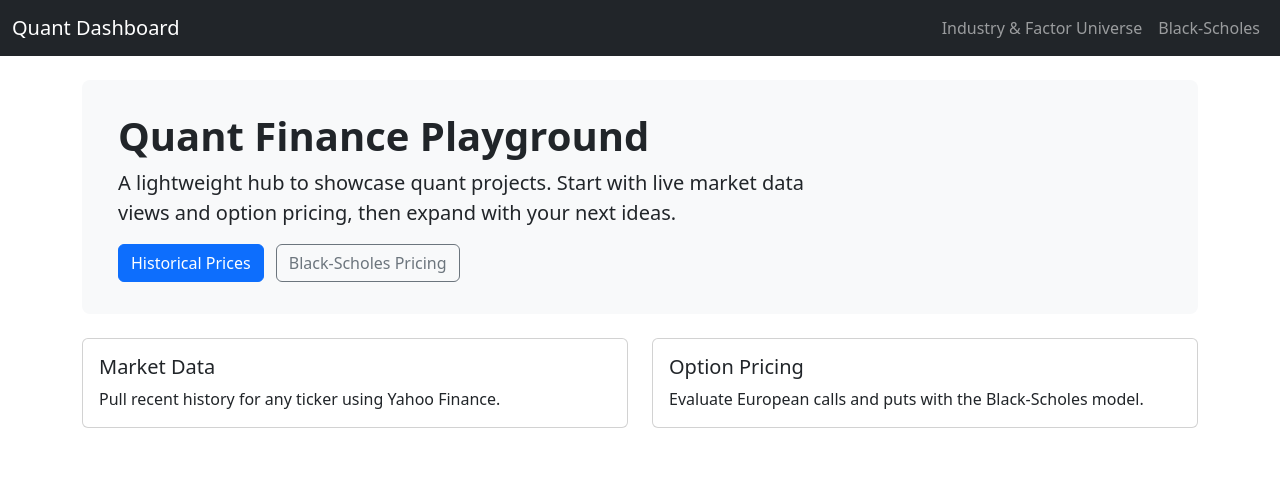
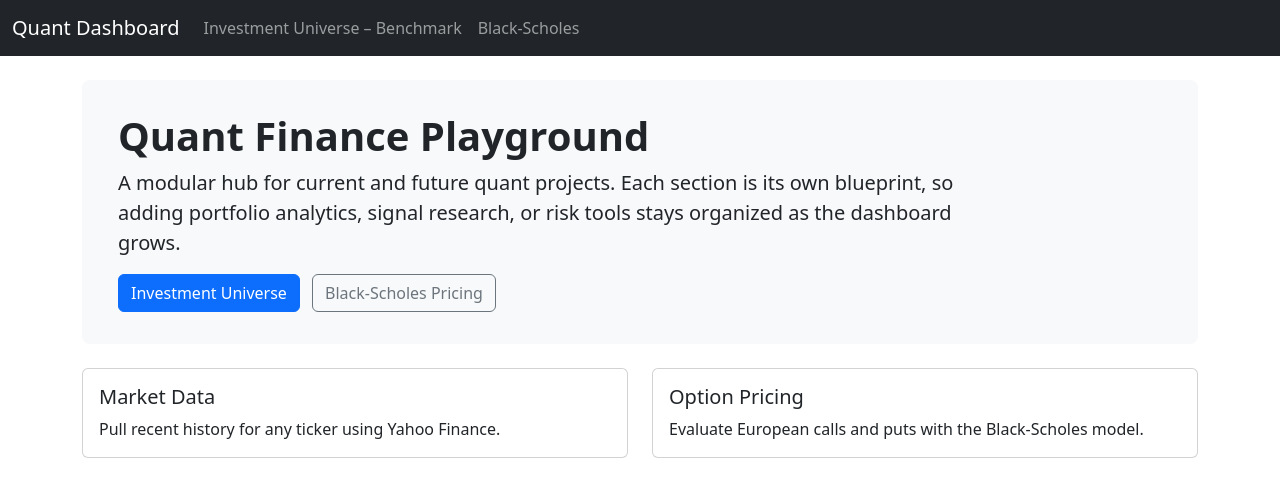
Before and after one commit to Ryanmilgrim/quant_dashboard, a Flask app: page / in a window 1280 px wide. Shown: the top 497 px of the page. Run offline with Flask 3, Linux system fonts and the light colour scheme.

Commit message:
Refactor into blueprints and improve benchmark page

```diff
--- /dev/null
+++ b/app/blueprints/__init__.py
@@ -0,0 +1,3 @@
+"""Application blueprints for modular feature areas."""
+
+__all__ = ["core", "universe", "options"]
--- /dev/null
+++ b/app/blueprints/core/__init__.py
@@ -0,0 +1,3 @@
+from .routes import core_bp
+
+__all__ = ["core_bp"]
--- /dev/null
+++ b/app/blueprints/core/routes.py
@@ -0,0 +1,8 @@
+from flask import Blueprint, render_template
+
+core_bp = Blueprint("core", __name__)
+
+
+@core_bp.route("/")
+def home():
+    return render_template("core/index.html")
--- /dev/null
+++ b/app/blueprints/options/__init__.py
@@ -0,0 +1,3 @@
+from .routes import options_bp
+
+__all__ = ["options_bp"]
--- /dev/null
+++ b/app/blueprints/universe/__init__.py
@@ -0,0 +1,3 @@
+from .routes import universe_bp
+
+__all__ = ["universe_bp"]
--- a/app/routes.py
+++ /dev/null
@@ -1,112 +0,0 @@
-from datetime import date, timedelta
-from typing import Optional
-
-import numpy as np
-
-from flask import Blueprint, flash, render_template, request
-
-from .services.market_data import SUPPORTED_INDUSTRY_UNIVERSES, fetch_ff_industry_daily
-from .services.options import black_scholes_price
-
-main_bp = Blueprint("main", __name__)
-
-
-@main_bp.route("/")
-def index():
-    return render_template("index.html")
-
-
-@main_bp.route("/historical", methods=["GET", "POST"])
-def historical_prices():
-    chart_data: Optional[dict] = None
-    end_default = date.today()
-    start_default = end_default - timedelta(days=365 * 50)
-
-    selected_universe = request.form.get("universe") or "5"
-    weighting = request.form.get("weighting", "value")
-    start_date_value = request.form.get("start_date") or start_default.isoformat()
-    end_date_value = request.form.get("end_date") or end_default.isoformat()
-
-    try:
-        universe = int(selected_universe)
-        if universe not in SUPPORTED_INDUSTRY_UNIVERSES:
-            raise ValueError("Unsupported universe")
-
-        start_date = date.fromisoformat(start_date_value)
-        end_date = date.fromisoformat(end_date_value)
-
-        df = fetch_ff_industry_daily(
-            universe,
-            weighting=weighting,  # type: ignore[arg-type]
-            start_date=start_date,
-            end_date=end_date,
-            return_form="log",
-        )
-
-        if df.empty:
-            flash("No data returned for the requested range.", "warning")
-        else:
-            cumulative_growth = np.exp(df.cumsum()) * 100
-            chart_data = {
-                "dates": [dt.strftime("%Y-%m-%d") for dt in cumulative_growth.index],
-                "series": [
-                    {"label": col, "data": cumulative_growth[col].round(4).tolist()}
-                    for col in cumulative_growth.columns
-                ],
-            }
-    except ValueError:
-        if request.method == "POST":
-            flash("Please provide valid inputs.", "danger")
-    except Exception:
-        if request.method == "POST":
-            flash("Unable to retrieve Fama-French industry data right now.", "danger")
-
-    return render_template(
-        "historical.html",
-        chart_data=chart_data,
-        universes=SUPPORTED_INDUSTRY_UNIVERSES,
-        selected_universe=selected_universe,
-        weighting=weighting,
-        start_date_value=start_date_value,
-        end_date_value=end_date_value,
-    )
-
-
-@main_bp.route("/black-scholes", methods=["GET", "POST"])
-def black_scholes_view():
-    price: Optional[float] = None
-    inputs = {
-        "underlying_price": request.form.get("underlying_price", ""),
-        "strike_price": request.form.get("strike_price", ""),
-        "time_to_expiry": request.form.get("time_to_expiry", ""),
-        "risk_free_rate": request.form.get("risk_free_rate", ""),
-        "volatility": request.form.get("volatility", ""),
-        "option_type": request.form.get("option_type", "call"),
-    }
-
-    if request.method == "POST":
-        try:
-            underlying_price = float(inputs["underlying_price"])
-            strike_price = float(inputs["strike_price"])
-            time_to_expiry = float(inputs["time_to_expiry"])
-            risk_free_rate = float(inputs["risk_free_rate"]) / 100
-            volatility = float(inputs["volatility"]) / 100
-            option_type = inputs["option_type"]
-
-            if option_type not in {"call", "put"}:
-                raise ValueError("Invalid option type")
-
-            price = black_scholes_price(
-                spot=underlying_price,
-                strike=strike_price,
-                time_to_expiry=time_to_expiry,
-                risk_free_rate=risk_free_rate,
-                volatility=volatility,
-                option_type=option_type,
-            )
-        except ValueError:
-            flash("Please provide valid numeric inputs.", "danger")
-        except Exception:
-            flash("Unable to calculate option price right now.", "danger")
-
-    return render_template("black_scholes.html", price=price, form_values=inputs)
--- a/app/services/market_data.py
+++ b/app/services/market_data.py
@@ -5,6 +5,7 @@ import time
 import zipfile
 from dataclasses import dataclass
 from datetime import date
+from functools import lru_cache
 from pathlib import Path
 from typing import Literal, Optional
 
@@ -159,7 +160,55 @@ def fetch_ff_industry_daily(
     return df
 
 
+@lru_cache(maxsize=32)
+def _get_full_industry_history(
+    universe: int, weighting: Weighting = "value", return_form: ReturnForm = "log"
+) -> pd.DataFrame:
+    """Download and cache the full history for a given industry universe.
+
+    The result is cached in-process to avoid repeated downloads and keep
+    interactive chart updates responsive. Consumers should slice the returned
+    DataFrame to their desired date range to avoid mutating the cached object.
+    """
+
+    return fetch_ff_industry_daily(
+        universe,
+        weighting=weighting,
+        start_date=None,
+        end_date=None,
+        return_form=return_form,
+    )
+
+
+def get_industry_history(
+    *,
+    universe: int,
+    weighting: Weighting = "value",
+    start_date: Optional[date] = None,
+    end_date: Optional[date] = None,
+    return_form: ReturnForm = "log",
+    refresh: bool = False,
+) -> pd.DataFrame:
+    """Return industry returns, sliced from a cached full-history dataset."""
+
+    if refresh:
+        _get_full_industry_history.cache_clear()
+
+    full_history = _get_full_industry_history(
+        universe, weighting=weighting, return_form=return_form
+    )
+
+    filtered = full_history.copy()
+    if start_date:
+        filtered = filtered.loc[filtered.index >= pd.Timestamp(start_date)]
+    if end_date:
+        filtered = filtered.loc[filtered.index < pd.Timestamp(end_date)]
+
+    return filtered
+
+
 __all__ = [
     "SUPPORTED_INDUSTRY_UNIVERSES",
     "fetch_ff_industry_daily",
+    "get_industry_history",
 ]
--- a/app/templates/base.html
+++ b/app/templates/base.html
@@ -12,11 +12,26 @@
   <body>
     <nav class="navbar navbar-expand-lg navbar-dark bg-dark mb-4">
       <div class="container-fluid">
-        <a class="navbar-brand" href="{{ url_for('main.index') }}">Quant Dashboard</a>
-        <div>
+        <a class="navbar-brand" href="{{ url_for('core.home') }}">Quant Dashboard</a>
+        <button
+          class="navbar-toggler"
+          type="button"
+          data-bs-toggle="collapse"
+          data-bs-target="#navbarNav"
+          aria-controls="navbarNav"
+          aria-expanded="false"
+          aria-label="Toggle navigation"
+        >
+          <span class="navbar-toggler-icon"></span>
+        </button>
+        <div class="collapse navbar-collapse" id="navbarNav">
           <ul class="navbar-nav me-auto mb-2 mb-lg-0">
-            <li class="nav-item"><a class="nav-link" href="{{ url_for('main.historical_prices') }}">Industry &amp; Factor Universe</a></li>
-            <li class="nav-item"><a class="nav-link" href="{{ url_for('main.black_scholes_view') }}">Black-Scholes</a></li>
+            <li class="nav-item">
+              <a class="nav-link" href="{{ url_for('universe.investment_universe') }}">Investment Universe &ndash; Benchmark</a>
+            </li>
+            <li class="nav-item">
+              <a class="nav-link" href="{{ url_for('options.black_scholes_view') }}">Black-Scholes</a>
+            </li>
           </ul>
         </div>
       </div>
@@ -32,5 +47,6 @@
       {% endwith %}
       {% block content %}{% endblock %}
     </main>
+    <script src="https://cdn.jsdelivr.net/npm/bootstrap@5.3.0/dist/js/bootstrap.bundle.min.js"></script>
   </body>
 </html>
--- a/app/templates/index.html
+++ b/app/templates/core/index.html
@@ -4,12 +4,13 @@
   <div class="p-4 mb-4 bg-light rounded-3">
     <div class="container-fluid py-2">
       <h1 class="display-6 fw-bold">Quant Finance Playground</h1>
-      <p class="col-md-8 fs-5">
-        A lightweight hub to showcase quant projects. Start with live market data
-        views and option pricing, then expand with your next ideas.
+      <p class="col-md-10 fs-5">
+        A modular hub for current and future quant projects. Each section is its
+        own blueprint, so adding portfolio analytics, signal research, or risk
+        tools stays organized as the dashboard grows.
       </p>
-      <a class="btn btn-primary me-2" href="{{ url_for('main.historical_prices') }}">Historical Prices</a>
-      <a class="btn btn-outline-secondary" href="{{ url_for('main.black_scholes_view') }}">Black-Scholes Pricing</a>
+      <a class="btn btn-primary me-2" href="{{ url_for('universe.investment_universe') }}">Investment Universe</a>
+      <a class="btn btn-outline-secondary" href="{{ url_for('options.black_scholes_view') }}">Black-Scholes Pricing</a>
     </div>
   </div>
   <div class="row">
```
Also changed, not shown: app/__init__.py (+6 -2 lines), app/blueprints/options/routes.py (added, +47 -0 lines), app/blueprints/universe/routes.py (added, +70 -0 lines), app/templates/universe/investment_universe.html (renamed from app/templates/historical.html, +14 -13 lines), app/templates/options/black_scholes.html (renamed from app/templates/black_scholes.html).
